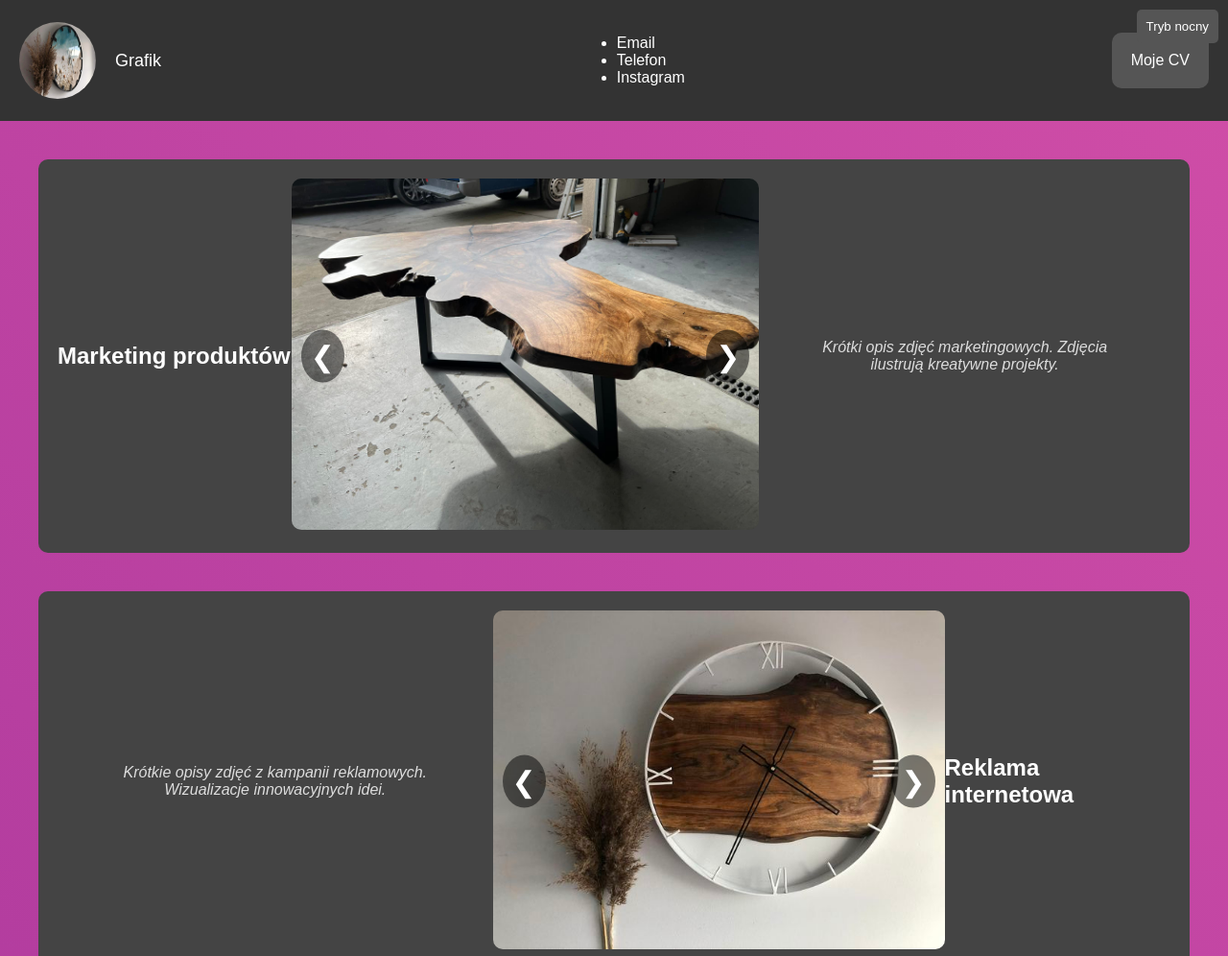
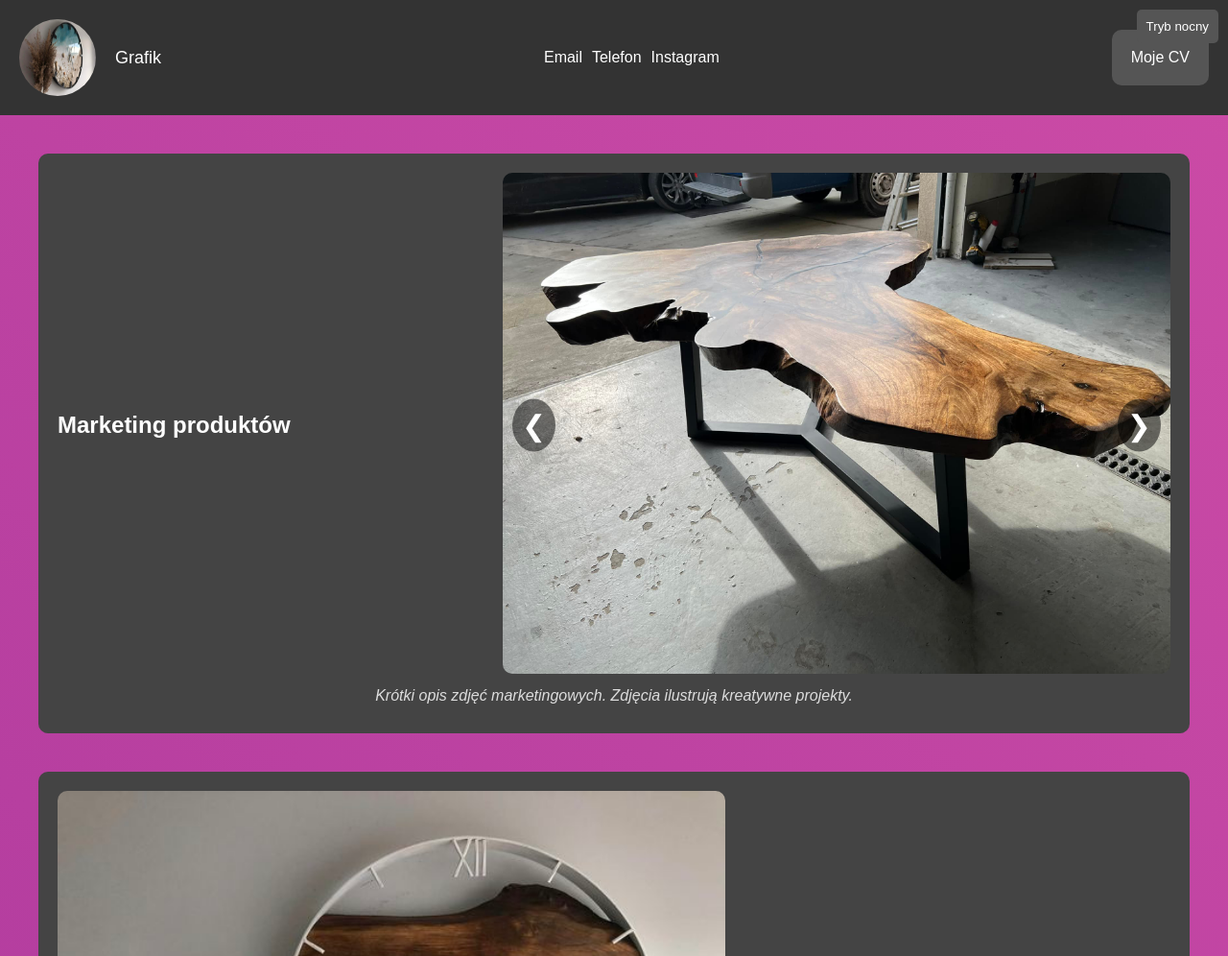
Before and after one commit to PawelWyb/portfolio, a plain HTML site: page your-repository/index.html in a window 1280 px wide. Shown: the top 996 px of the page at 96% size. Drawn offline with Linux system fonts and the light colour scheme.

Commit message:
Update style.css

```diff
--- a/your-repository/css/style.css
+++ b/your-repository/css/style.css
@@ -25,24 +25,39 @@ header {
   align-items: center;
   justify-content: space-between;
 }
+
 header .profile {
   display: flex;
   align-items: center;
 }
+
 header .profile img {
   width: 80px;
   height: 80px;
   border-radius: 50%;
   margin-right: 20px;
 }
+
 header .info {
   font-size: 18px;
 }
-header .contact-links a {
+
+nav.contact-links ul {
+  list-style: none;
+  padding: 0;
+  margin: 0;
+  display: flex;
+}
+
+nav.contact-links li {
+  margin-right: 10px;
+}
+
+nav.contact-links a {
   color: white;
-  margin-right: 10px;
   text-decoration: none;
 }
+
 header .cv-tile {
   background-color: #555;
   padding: 20px;
@@ -50,6 +65,7 @@ header .cv-tile {
   cursor: pointer;
   transition: background-color 0.3s ease;
 }
+
 header .cv-tile:hover {
   background-color: #777;
 }
@@ -77,55 +93,68 @@ header .cv-tile:hover {
   display: flex;
   align-items: center;
   justify-content: space-between;
+  flex-wrap: wrap;
 }
+
 .panel.left {
   flex-direction: row;
 }
+
 .panel.right {
   flex-direction: row-reverse;
 }
+
 .panel h2 {
   color: #fff;
   width: 30%;
+  margin: 0;
 }
+
 .gallery-container {
   position: relative;
   width: 60%;
 }
+
 .gallery-container img {
   width: 100%;
   border-radius: 10px;
 }
+
 .gallery-nav {
   position: absolute;
   top: 50%;
   transform: translateY(-50%);
   font-size: 30px;
   color: white;
-  background-color: rgba(0,0,0,0.5);
+  background-color: rgba(0, 0, 0, 0.5);
   padding: 10px;
   cursor: pointer;
   border-radius: 50%;
 }
+
 .gallery-nav.left {
   left: 10px;
 }
+
 .gallery-nav.right {
   right: 10px;
 }
+
 .panel-description {
   color: #ddd;
   margin: 10px 40px;
   text-align: center;
   font-style: italic;
+  width: 100%;
 }
 
 /* ============== RESPONSYWNOŚĆ ============== */
-@media(max-width: 768px) {
+@media (max-width: 768px) {
   .panel {
     flex-direction: column;
   }
-  .panel h2, .gallery-container {
+  .panel h2,
+  .gallery-container {
     width: 100%;
   }
   .gallery-nav {
@@ -139,17 +168,22 @@ body.night {
   background: linear-gradient(45deg, #1a1a2e, #b21f1f);
   animation: gradientAnimationNight 15s ease infinite;
 }
+
 @keyframes gradientAnimationNight {
   0% { background-position: 0% 50%; }
   50% { background-position: 100% 50%; }
   100% { background-position: 0% 50%; }
 }
-header.night, .panel.night {
+
+header.night,
+.panel.night {
   background-color: #222;
 }
+
 header.night .cv-tile {
   background-color: #444;
 }
+
 header.night .cv-tile:hover {
   background-color: #666;
 }
```
